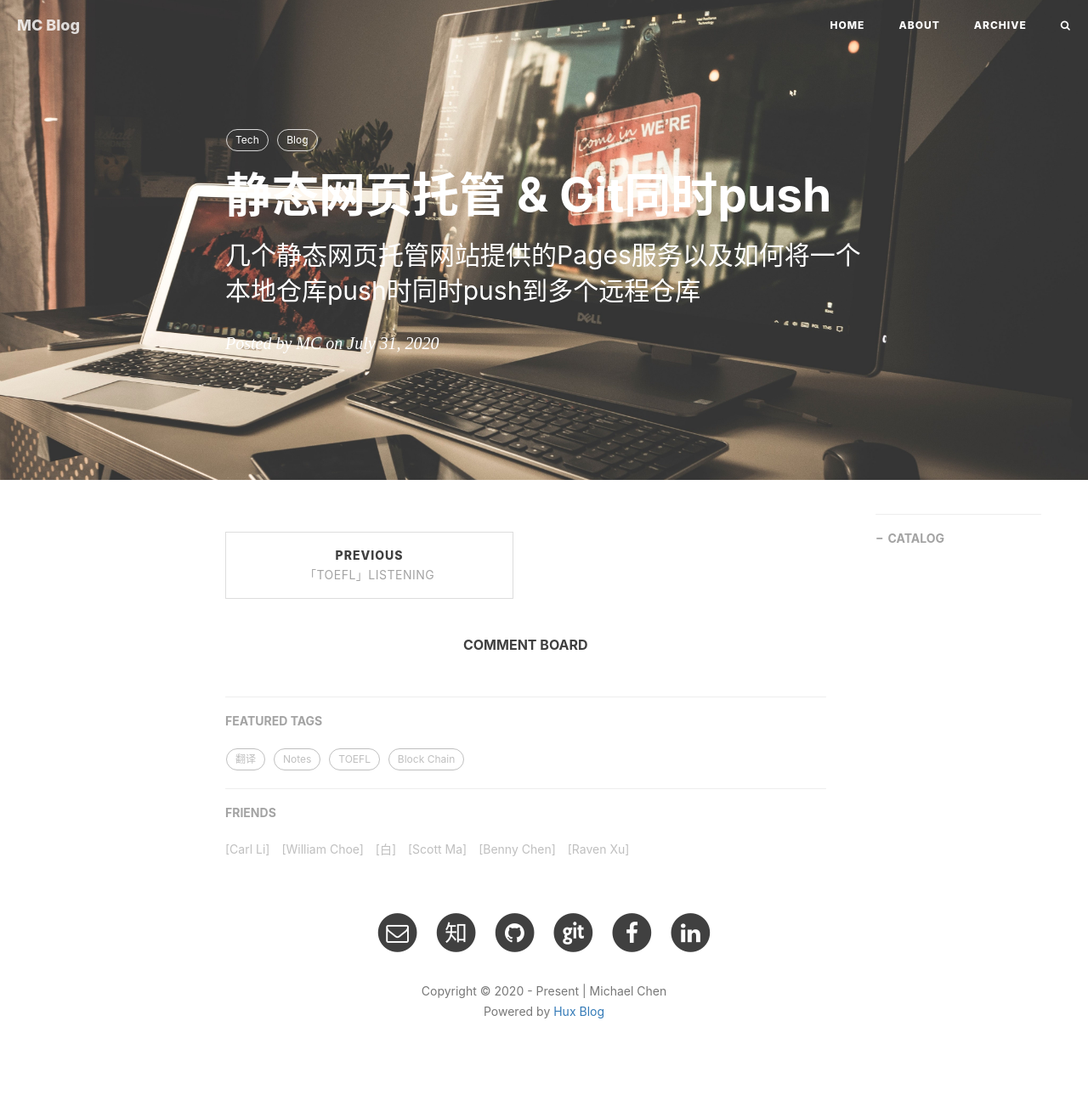
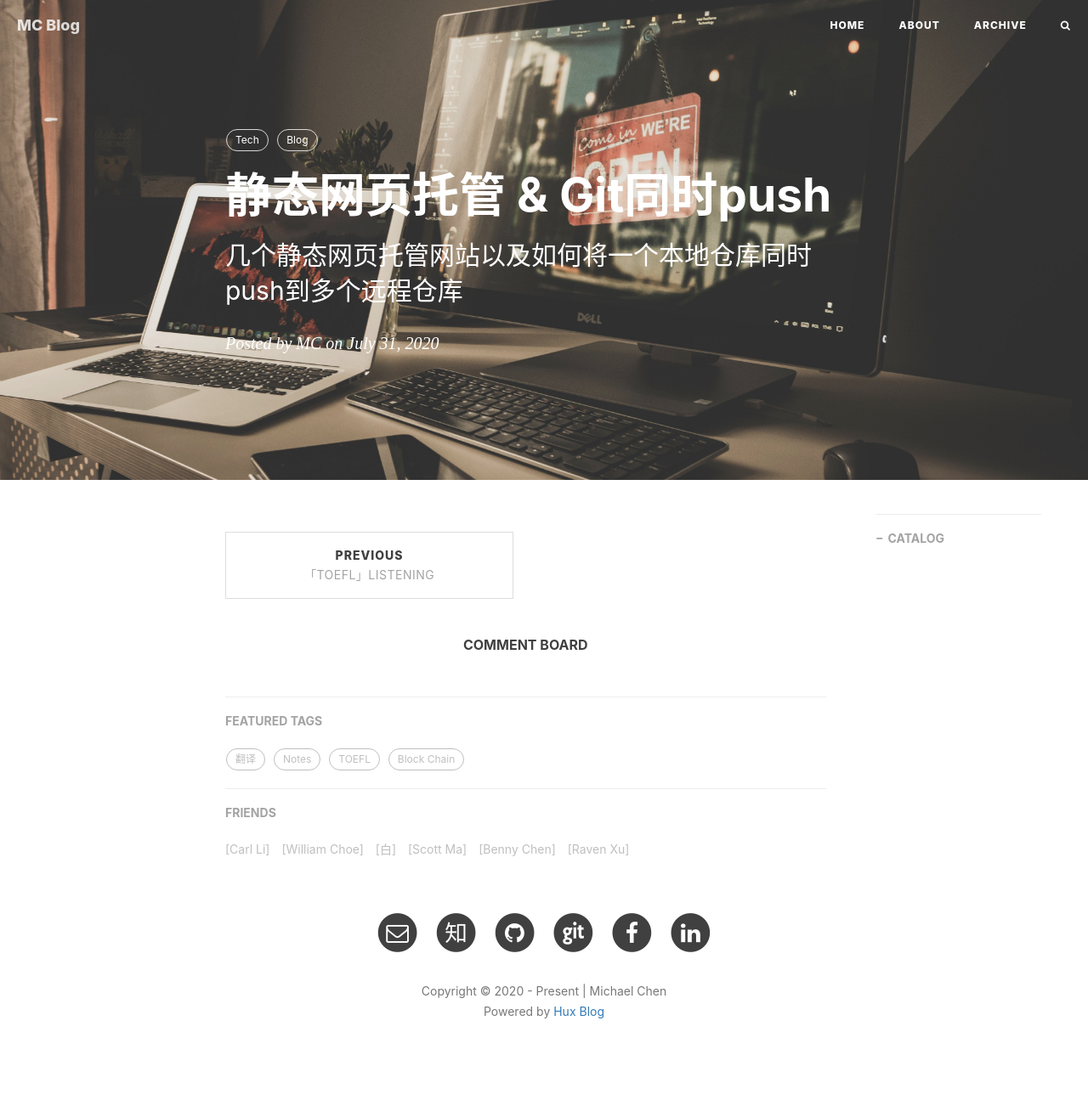
Before and after one commit to MessiahChen/MessiahChen.github.io, a Jekyll site: the page built from _posts/2020-07-31-Static-Pages.markdown, in a window 1280 px wide. Shown: the whole page at 85% size. Built offline with Jekyll 4.4.1, drawn with Linux system fonts in a browser that asks for light colours; nearby versions of some CDN libraries; comment, search, counter and statistics services are not loaded.

Commit message:
post update

```diff
--- a/_posts/2020-07-31-Static-Pages.markdown
+++ b/_posts/2020-07-31-Static-Pages.markdown
@@ -1,10 +1,11 @@
 ---
 layout:     post
 title:      "静态网页托管 & Git同时push"
-subtitle:   "几个静态网页托管网站提供的Pages服务以及如何将一个本地仓库push时同时push到多个远程仓库"
+subtitle:   "几个静态网页托管网站以及如何将一个本地仓库同时push到多个远程仓库"
 date:       2020-07-31 12:00:00
 author:     "MC"
 header-img: "img/post-bg-tech.jpg"
+header-mask: 10%
 catalog: true
 tags:
     - Tech
```
